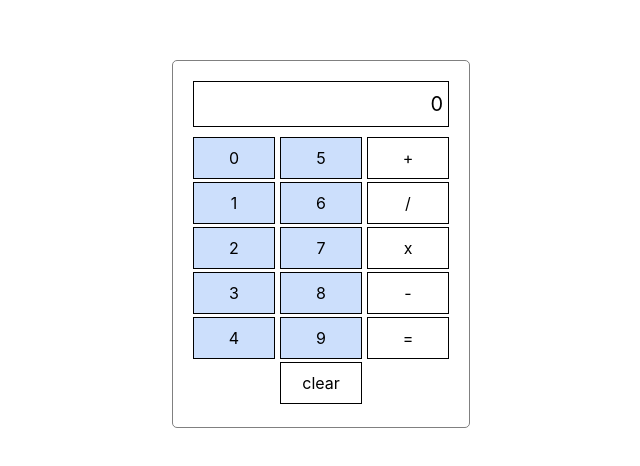
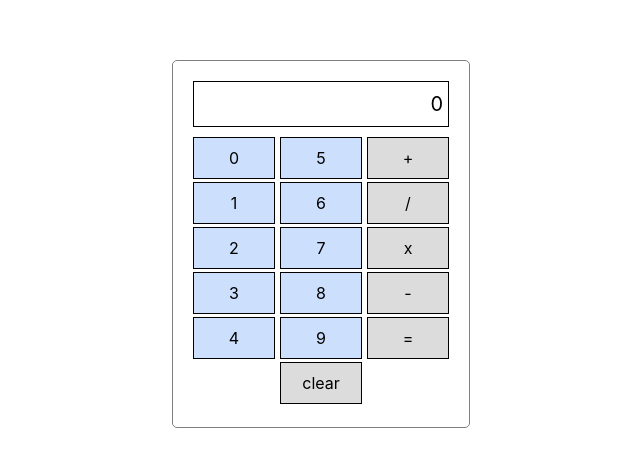
Before and after one commit to prof-tejera/homework-4-pgmartin11, a React (Create React App) app: page / in a window 1280 px wide. Shown: the part 156-622 px from the top of the page, without its empty margins (319-959 px from the left). Built offline with nearby package versions, Linux system fonts and the light colour scheme.

Commit message:
changed component class name and import external css file

```diff
--- /dev/null
+++ b/src/components/Operation.css
@@ -0,0 +1,6 @@
+.operation-btn {
+  background-color: #dcdcdc;
+}
+.operation-btn:active {
+  background-color: #9d9fa1;
+}
--- a/src/components/Operation.js
+++ b/src/components/Operation.js
@@ -1,7 +1,9 @@
+import "./Operation.css";
+
 const Operation = ({ value, onClick }) => {
   return (
     <div
-      className="operation"
+      className="operation-btn"
       style={{
         padding: 10,
         border: "1px solid black",
```
